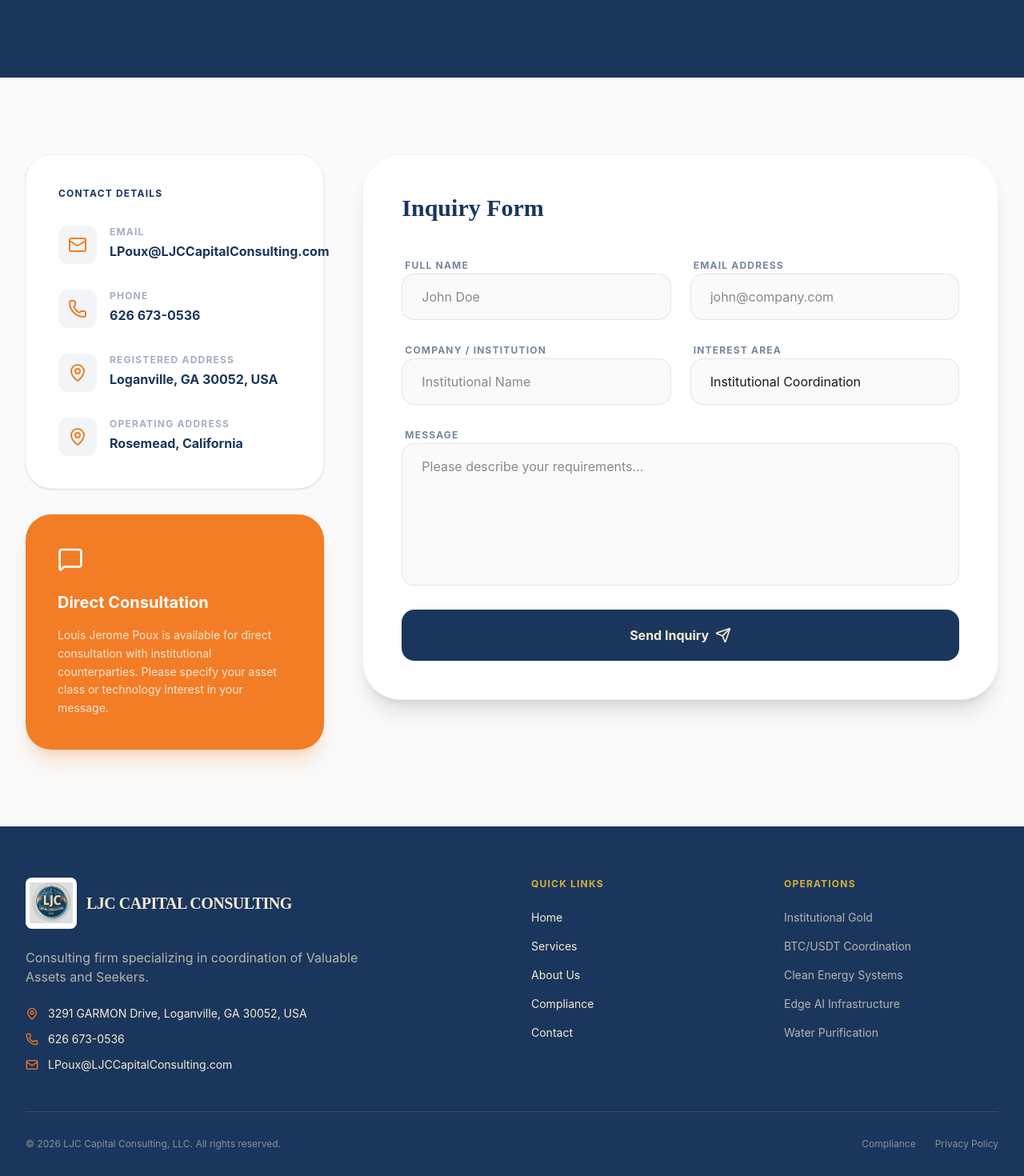
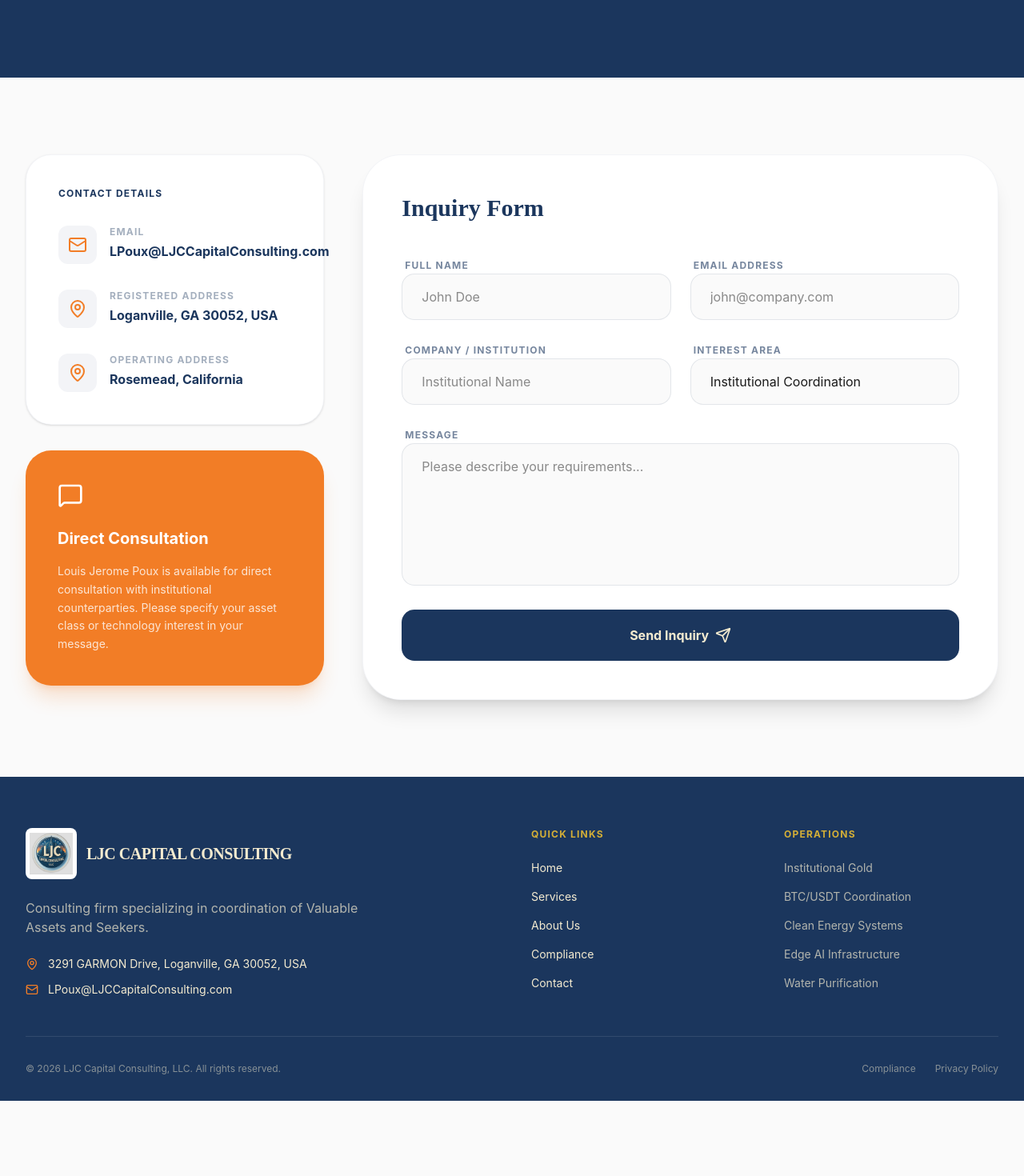
Before and after one commit to Gthorpe2274/ljc-website, a React (Vite) app: page /contact in a window 1280 px wide. Shown: the part 332-1802 px from the top of the page at 80% size. After the commit the page ends 1708 px from the top, so only its background shows below. Built offline with nearby package versions, Linux system fonts and the light colour scheme.

Commit message:
remove tel no.

```diff
--- a/src/components/Navigation.tsx
+++ b/src/components/Navigation.tsx
@@ -1,6 +1,6 @@
 import { Link, useLocation } from "react-router-dom";
 import { motion } from "motion/react";
-import { Menu, X, ChevronRight, Mail, Phone, MapPin, Globe } from "lucide-react";
+import { Menu, X, ChevronRight, Mail, MapPin, Globe } from "lucide-react";
 import { useState, useEffect } from "react";
 
 const navLinks = [
@@ -112,10 +112,7 @@ export function Footer() {
                 <MapPin size={16} className="text-brand-orange" />
                 <span>3291 GARMON Drive, Loganville, GA 30052, USA</span>
               </div>
-              <div className="flex items-center space-x-3">
-                <Phone size={16} className="text-brand-orange" />
-                <span>626 673-0536</span>
-              </div>
+
               <div className="flex items-center space-x-3">
                 <Mail size={16} className="text-brand-orange" />
                 <span>LPoux@LJCCapitalConsulting.com</span>
--- a/src/pages/About.tsx
+++ b/src/pages/About.tsx
@@ -1,5 +1,5 @@
 import { motion } from "motion/react";
-import { Mail, Phone, MapPin, Globe, Shield, CheckCircle2 } from "lucide-react";
+import { Mail, MapPin, Globe, Shield, CheckCircle2 } from "lucide-react";
 
 export function About() {
   return (
@@ -82,10 +82,7 @@ export function About() {
                     <Mail size={18} />
                     <span className="text-sm font-medium">LPoux@LJCCapitalConsulting.com</span>
                   </a>
-                  <div className="flex items-center space-x-2 text-brand-blue">
-                    <Phone size={18} />
-                    <span className="text-sm font-medium">626 673-0536</span>
-                  </div>
+
                 </div>
               </div>
             </div>
--- a/src/pages/Contact.tsx
+++ b/src/pages/Contact.tsx
@@ -1,5 +1,5 @@
 import { motion } from "motion/react";
-import { Mail, Phone, MapPin, Send, MessageSquare } from "lucide-react";
+import { Mail, MapPin, Send, MessageSquare } from "lucide-react";
 import { useState, FormEvent } from "react";
 
 export function Contact() {
@@ -66,15 +66,7 @@ export function Contact() {
                       <p className="font-bold text-brand-blue">LPoux@LJCCapitalConsulting.com</p>
                     </div>
                   </div>
-                  <div className="flex items-start space-x-4">
-                    <div className="p-3 bg-brand-blue/5 rounded-xl text-brand-orange">
-                      <Phone size={24} />
-                    </div>
-                    <div>
-                      <p className="text-xs font-bold text-brand-blue/40 uppercase tracking-widest mb-1">Phone</p>
-                      <p className="font-bold text-brand-blue">626 673-0536</p>
-                    </div>
-                  </div>
+
                   <div className="flex items-start space-x-4">
                     <div className="p-3 bg-brand-blue/5 rounded-xl text-brand-orange">
                       <MapPin size={24} />
--- a/src/pages/PrivacyPolicy.tsx
+++ b/src/pages/PrivacyPolicy.tsx
@@ -56,7 +56,7 @@ export function PrivacyPolicy() {
                     <h3 className="text-lg font-bold m-0">Information Collection</h3>
                   </div>
                   <p className="text-sm leading-relaxed">
-                    We collect several different types of information for various purposes to provide and improve our Service to you, including personal identification information (Name, email address, phone number, etc.).
+                    We collect several different types of information for various purposes to provide and improve our Service to you, including personal identification information (Name, email address, etc.).
                   </p>
                 </div>
                 <div className="p-6 rounded-2xl bg-brand-blue/5 border border-brand-blue/10">
@@ -112,7 +112,7 @@ export function PrivacyPolicy() {
                 </p>
                 <div className="mt-4 space-y-2 relative z-10">
                   <p className="m-0 font-medium">Email: LPoux@LJCCapitalConsulting.com</p>
-                  <p className="m-0 font-medium">Phone: 626 673-0536</p>
+
                 </div>
               </div>
             </div>
```
